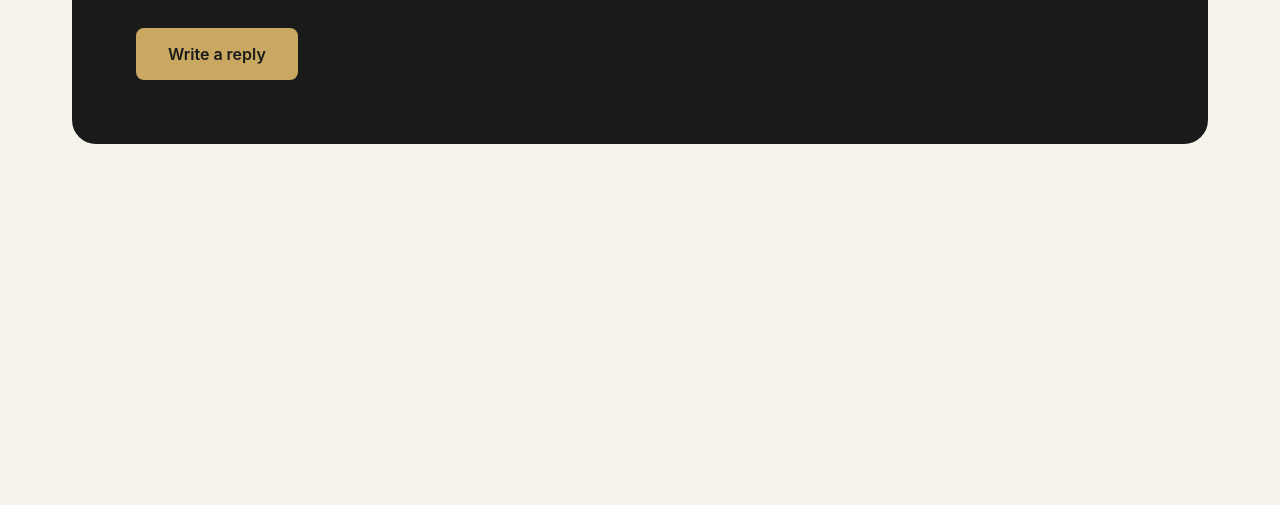
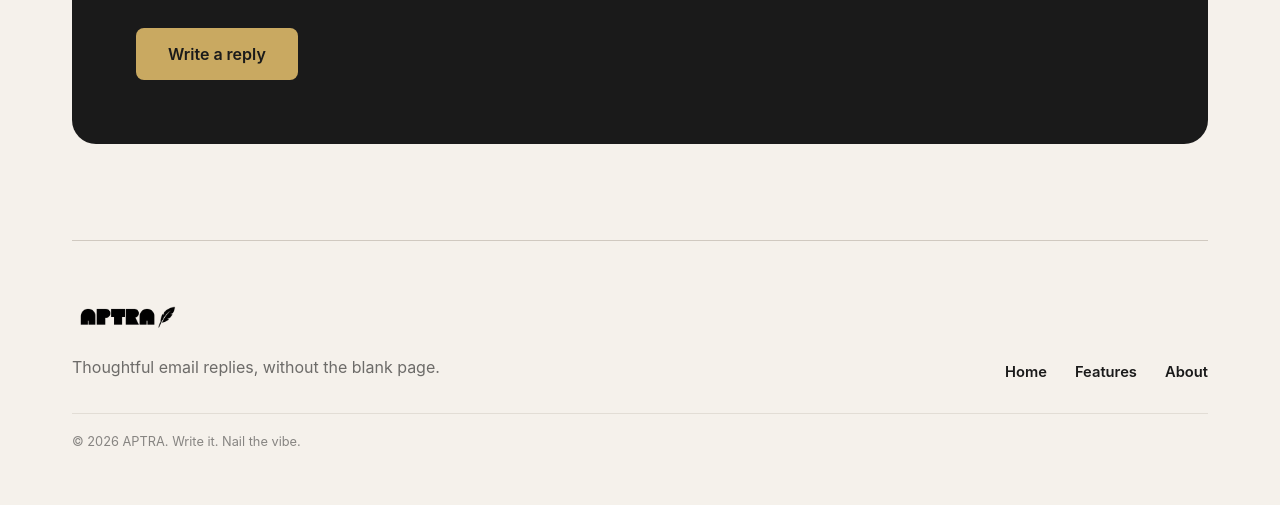
Before and after one commit to JolieNgai/TUAS-Grp3-APTRA, a Flask app: page / in a window 1280 px wide. Shown: the part 2611-3116 px from the top of the page. Before the commit the page ends 2755 px from the top, so only its background shows below. Run offline with Flask 3, Linux system fonts and the light colour scheme.

Commit message:
Front End Design 3.0
-Added Footer

```diff
--- a/app/static/css/styles.css
+++ b/app/static/css/styles.css
@@ -54,7 +54,8 @@ html {
 }
 
 .navbar,
-.app-container {
+.app-container,
+.site-footer {
   position: relative;
 }
 
@@ -680,6 +681,72 @@ body.dark-mode .about-panel {
   z-index: 1;
 }
 
+/* Footer */
+.site-footer {
+  z-index: 1;
+  padding: 0 2rem 2rem;
+}
+
+.footer-container {
+  max-width: 1136px;
+  margin: 0 auto;
+  padding: 3rem 0 1.5rem;
+  display: grid;
+  grid-template-columns: 1fr auto;
+  align-items: end;
+  gap: 2rem;
+  border-top: 1px solid var(--input-border);
+}
+
+.footer-brand {
+  max-width: 420px;
+}
+
+.footer-logo-link {
+  display: inline-flex;
+  width: 112px;
+  height: 54px;
+  align-items: center;
+  overflow: hidden;
+}
+
+.footer-logo {
+  width: 108px;
+  height: 108px;
+  object-fit: contain;
+}
+
+.footer-brand p {
+  margin-top: 0.5rem;
+  line-height: 1.6;
+  opacity: 0.62;
+}
+
+.footer-nav {
+  display: flex;
+  gap: 1.75rem;
+}
+
+.footer-nav a {
+  color: var(--text-color);
+  font-size: 0.92rem;
+  font-weight: 600;
+  text-decoration: none;
+  transition: color 0.2s ease;
+}
+
+.footer-nav a:hover {
+  color: var(--secondary-color);
+}
+
+.footer-meta {
+  grid-column: 1 / -1;
+  padding-top: 1.25rem;
+  border-top: 1px solid var(--input-border);
+  font-size: 0.8rem;
+  opacity: 0.5;
+}
+
 /* Responsive */
 @media (max-width: 768px) {
   .nav-links {
@@ -730,4 +797,17 @@ body.dark-mode .about-panel {
   .about-panel {
     gap: 3rem;
   }
+
+  .site-footer {
+    padding: 0 1rem 1rem;
+  }
+
+  .footer-container {
+    grid-template-columns: 1fr;
+    align-items: start;
+  }
+
+  .footer-nav {
+    flex-wrap: wrap;
+  }
 }
--- a/app/templates/base.html
+++ b/app/templates/base.html
@@ -43,10 +43,31 @@
       {% block content %}{% endblock %}
     </div>
 
+    <footer class="site-footer">
+      <div class="footer-container">
+        <div class="footer-brand">
+          <a href="#home" class="footer-logo-link" aria-label="APTRA home">
+            <img src="{{ url_for('static', filename='images/aptra-logo-dark.png') }}" alt="APTRA" class="footer-logo logo-light">
+            <img src="{{ url_for('static', filename='images/aptra-logo-light.png') }}" alt="APTRA" class="footer-logo logo-dark">
+          </a>
+          <p>Thoughtful email replies, without the blank page.</p>
+        </div>
+
+        <nav class="footer-nav" aria-label="Footer navigation">
+          <a href="#home">Home</a>
+          <a href="#features">Features</a>
+          <a href="#about">About</a>
+        </nav>
+
+        <p class="footer-meta">&copy; <span id="currentYear"></span> APTRA. Write it. Nail the vibe.</p>
+      </div>
+    </footer>
+
     <script>
       const themeToggle = document.getElementById('themeToggle');
       const app = document.getElementById('app');
       const savedTheme = localStorage.getItem('theme') || 'light-mode';
+      document.getElementById('currentYear').textContent = new Date().getFullYear();
 
       app.classList.remove('light-mode', 'dark-mode');
       app.classList.add(savedTheme);
```
